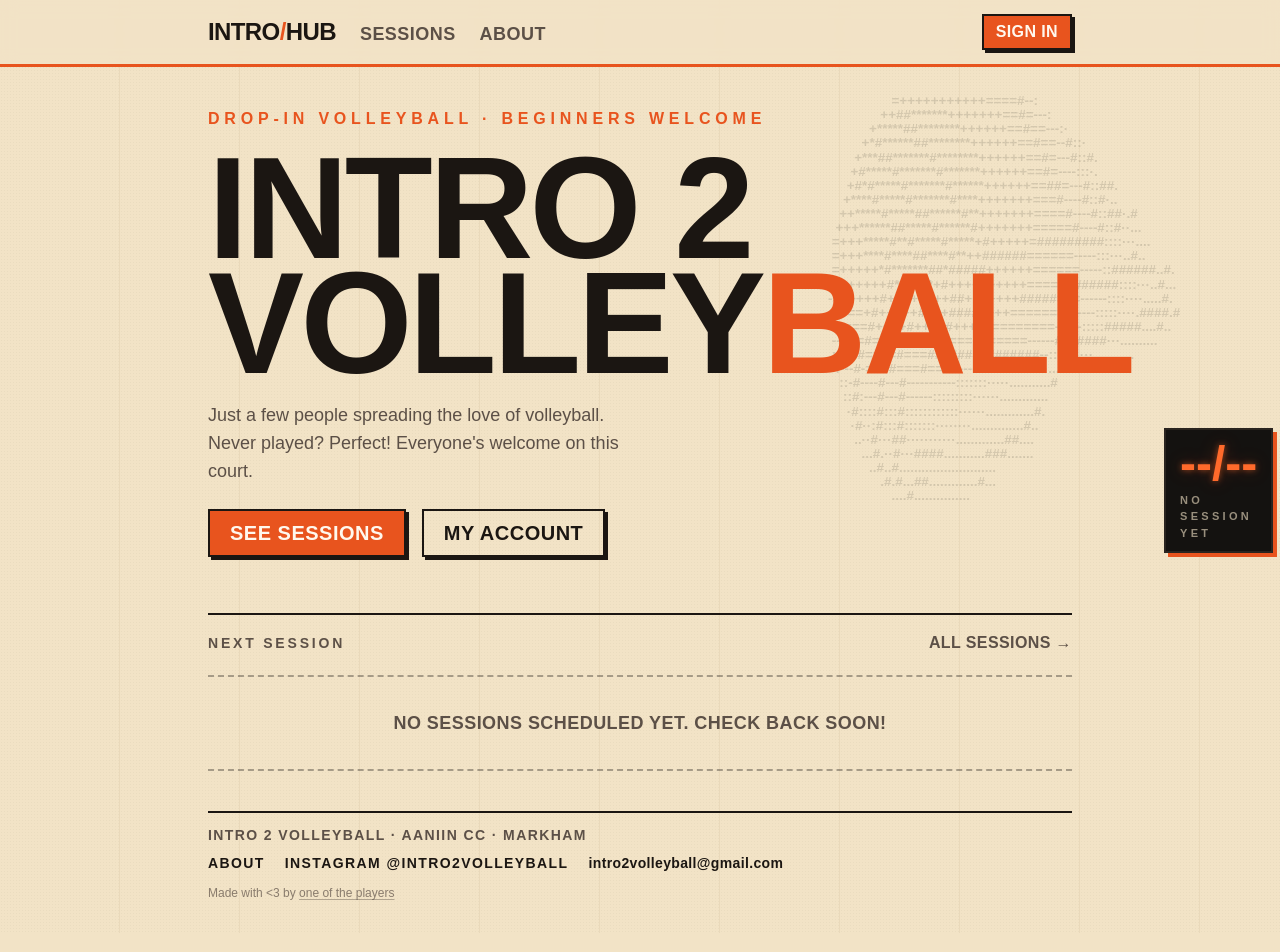
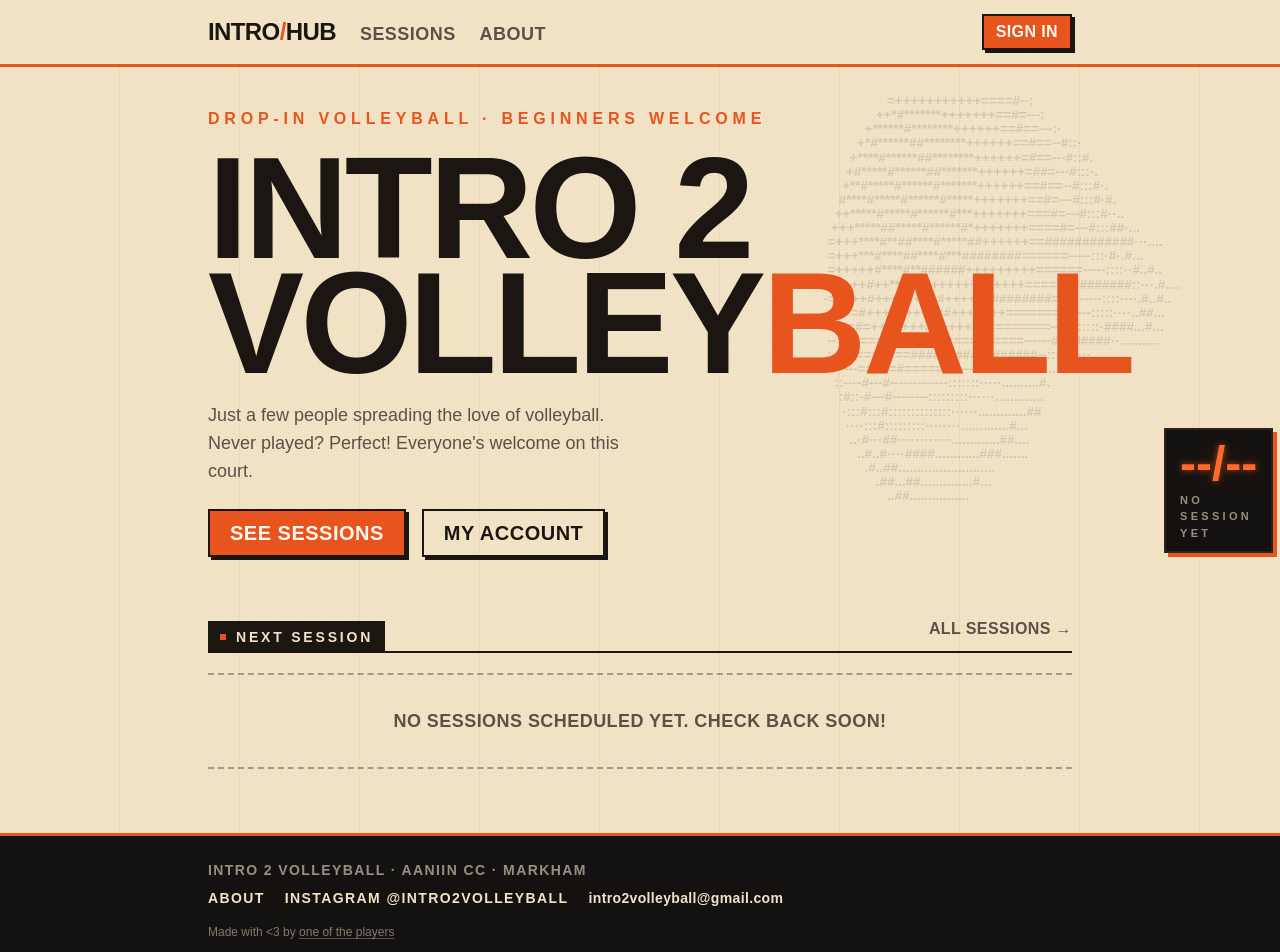
Before and after one commit to jasooh/intro_hub, a Next.js app: page / in a window 1280 px wide. Shown: the top 952 px of the page. Built offline with nearby package versions, Linux system fonts and the light colour scheme; no server answers; the database is empty; a web font is replaced by a local one.

Commit message:
Dark section tabs, admin nav bar and footer band for clearer sections
Co-Authored-By: Claude Opus 5.5 <noreply@anthropic.com>

```diff
--- a/src/app/admin/admin-nav.tsx
+++ b/src/app/admin/admin-nav.tsx
@@ -14,8 +14,8 @@ const links = [
 ] as const;
 
 /**
- * The pathname is request-time data, so the active underline streams in behind
- * Suspense; the prerendered fallback is the same tabs with nothing underlined.
+ * The pathname is request-time data, so the active tab streams in behind
+ * Suspense; the prerendered fallback is the same tabs with none highlighted.
  */
 export function AdminNav() {
   return (
@@ -34,13 +34,14 @@ function Tabs({ path }: { path: string | null }) {
     path !== null &&
     (href === "/admin" ? path === "/admin" || path.startsWith("/admin/sessions") : path.startsWith(href));
   return (
-    <nav className="-mx-4 flex gap-6 overflow-x-auto overflow-y-hidden px-4 shadow-[inset_0_-2px_0_var(--ink)] [scrollbar-width:none] [&::-webkit-scrollbar]:hidden">
+    <nav className="flex gap-1 overflow-x-auto overflow-y-hidden bg-board p-1.5 shadow-[4px_4px_0_var(--line)] [scrollbar-width:none] [&::-webkit-scrollbar]:hidden">
       {links.map((l) => (
         <Link
           key={l.href}
           href={l.href}
-          className={`border-b-4 pb-2 font-display text-lg font-bold tracking-wide whitespace-nowrap uppercase transition-colors ${
-            active(l.href) ? "border-line text-ink" : "border-transparent text-ink-soft hover:text-ink"
+          aria-current={active(l.href) ? "page" : undefined}
+          className={`px-3 py-1.5 font-display text-lg font-bold tracking-wide whitespace-nowrap uppercase transition-colors ${
+            active(l.href) ? "bg-line text-board" : "text-maple/70 hover:bg-maple/10 hover:text-maple"
           }`}
         >
           {l.label}
--- a/src/app/layout.tsx
+++ b/src/app/layout.tsx
@@ -48,37 +48,40 @@ export default function RootLayout({ children }: LayoutProps<"/">) {
           <div className="h-[3px] bg-line" />
         </header>
         <main className="mx-auto w-full max-w-4xl flex-1 px-4 py-8 sm:py-10">{children}</main>
-        <footer className="mx-auto w-full max-w-4xl px-4 pb-8">
-          <div className="flex flex-wrap items-baseline justify-between gap-x-6 gap-y-2 border-t-2 border-ink pt-3 font-display text-sm font-semibold tracking-widest text-ink-soft uppercase">
-            <span>Intro 2 Volleyball · Aaniin CC · Markham</span>
+        <footer className="mt-6 bg-board text-maple">
+          <div className="h-[3px] bg-line" />
+          <div className="mx-auto w-full max-w-4xl space-y-4 px-4 py-6">
+            <div className="flex flex-wrap items-baseline justify-between gap-x-6 gap-y-2 font-display text-sm font-semibold tracking-widest uppercase">
+              <span className="text-maple/60">Intro 2 Volleyball · Aaniin CC · Markham</span>
               <span className="flex flex-wrap gap-x-5 gap-y-1">
-              <Link href="/about" className="text-ink hover:text-line">
+                <Link href="/about" className="hover:text-line">
                   About
                 </Link>
                 <a
                   href="https://www.instagram.com/intro2volleyball/"
                   target="_blank"
                   rel="noreferrer"
-                className="text-ink hover:text-line"
+                  className="hover:text-line"
                 >
                   Instagram @intro2volleyball
                 </a>
-              <a href="mailto:intro2volleyball@gmail.com" className="text-ink normal-case tracking-wide hover:text-line">
+                <a href="mailto:intro2volleyball@gmail.com" className="normal-case tracking-wide hover:text-line">
                   intro2volleyball@gmail.com
                 </a>
               </span>
             </div>
-          <p className="mt-3 text-xs text-ink-soft/70">
+            <p className="text-xs text-maple/50">
               Made with &lt;3 by{" "}
               <a
                 href="https://justin-abuyuan.xyz/"
                 target="_blank"
                 rel="noreferrer"
-              className="underline decoration-ink/30 underline-offset-2 hover:text-line hover:decoration-line"
+                className="underline decoration-maple/30 underline-offset-2 hover:text-line hover:decoration-line"
               >
                 one of the players
               </a>
             </p>
+          </div>
         </footer>
       </body>
     </html>
--- a/src/components/ui.tsx
+++ b/src/components/ui.tsx
@@ -53,7 +53,10 @@ export function BackLink({ href, children }: { href: string; children: ReactNode
 // Layout: sheets and rules instead of rounded cards.
 // ---------------------------------------------------------------------------
 
-/** A scoresheet section: heavy ink rule, optional caps label and action, then content. */
+/**
+ * A scoresheet section. With a label, the heading is a dark tab sitting on a
+ * heavy ink rule so sections stand apart at a glance; without one, just the rule.
+ */
 export function Sheet({
   label,
   action,
@@ -61,14 +64,26 @@ export function Sheet({
   children,
   ...props
 }: Omit<ComponentProps<"section">, "title"> & { label?: ReactNode; action?: ReactNode }) {
+  if (!label && !action) {
+    return (
+      <section className={cn("border-t-2 border-ink pt-3", className)} {...props}>
+        {children}
+      </section>
+    );
+  }
   return (
-    <section className={cn("border-t-2 border-ink pt-3", className)} {...props}>
-      {(label || action) && (
-        <div className="mb-4 flex items-baseline justify-between gap-3">
-          {label && <h2 className="font-display text-sm font-bold tracking-[0.2em] text-ink-soft uppercase">{label}</h2>}
-          {action}
-        </div>
-      )}
+    <section className={className} {...props}>
+      <div className="mb-5 flex items-end justify-between gap-3 border-b-2 border-ink">
+        {label ? (
+          <h2 className="inline-flex items-center gap-2.5 bg-ink px-3 pt-1.5 pb-1 font-display text-sm font-bold tracking-[0.2em] text-maple uppercase">
+            <span aria-hidden className="size-1.5 shrink-0 bg-line" />
+            {label}
+          </h2>
+        ) : (
+          <span />
+        )}
+        {action && <div className="pb-1.5">{action}</div>}
+      </div>
       {children}
     </section>
   );
```
Also changed, not shown: 1 other file (tests, documents, lock files or other folders). Lines whose indentation alone changed are shown as unchanged.
